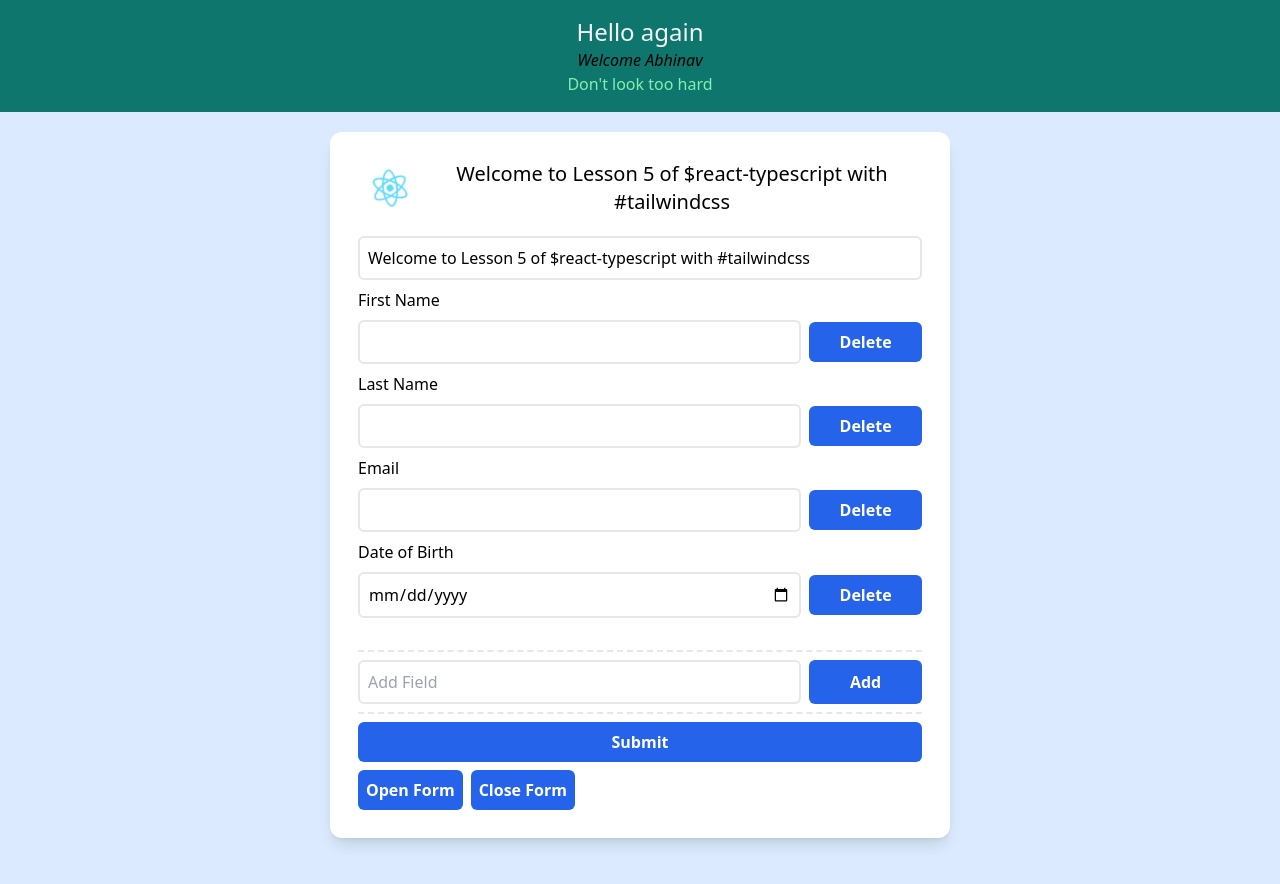
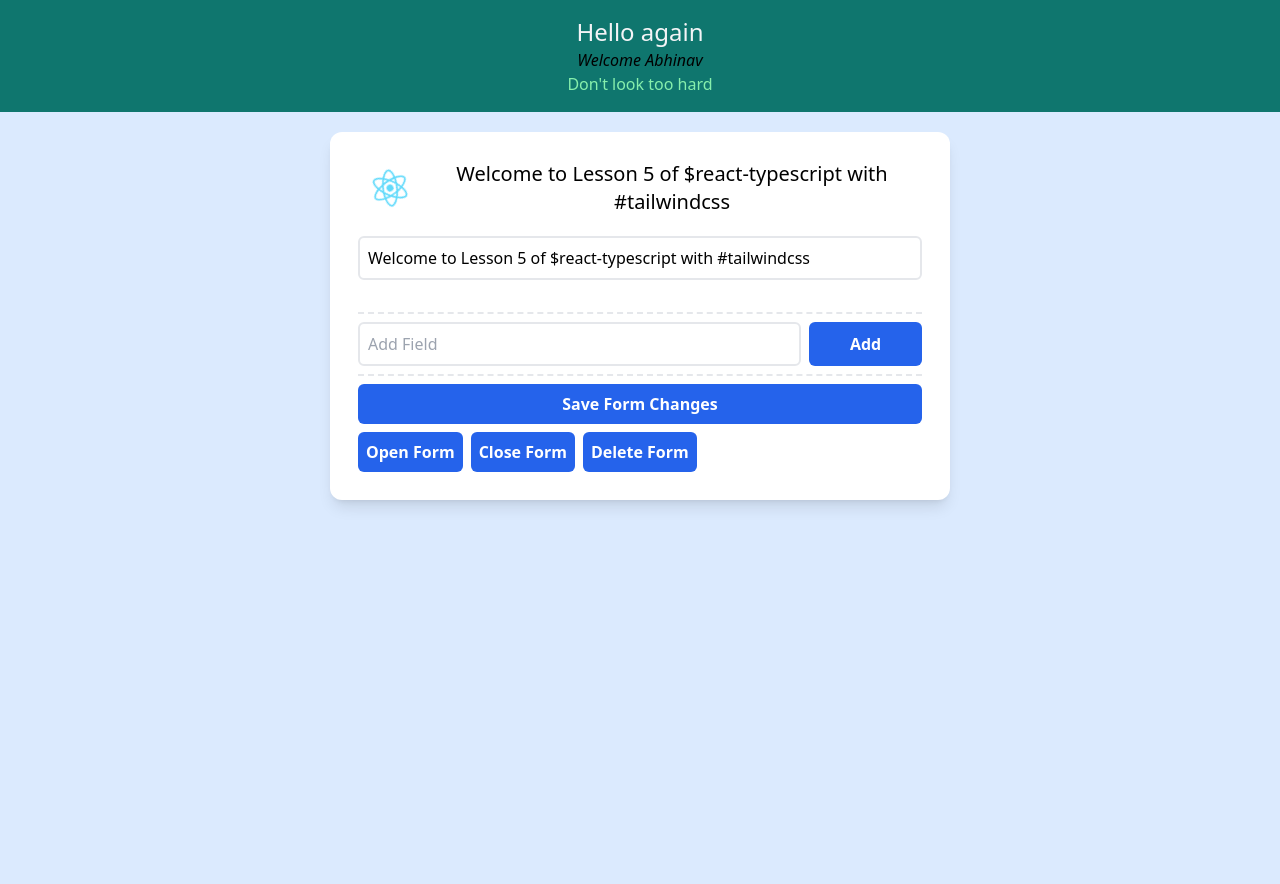
Before and after one commit to abeeto/reactforall_msOne, a React (Create React App) app: page / in a window 1280 px wide. Both pictures are taken after a click on the button "Open Form". Shown: the top 884 px of the page. Built offline with nearby package versions, Linux system fonts and the light colour scheme.

Commit message:
Get form to select/open/delete forms

```diff
--- a/src/App.tsx
+++ b/src/App.tsx
@@ -1,24 +1,46 @@
-import React, { useState } from 'react';
+import React, { useEffect, useState } from 'react';
 import AppContainer from './AppContainer';
 import FormHeading from './FormHeading';
 import FormElements from './FormElements';
 import { FormBtn } from './FormBtn';
 import FormHome from './FormHome';
 
+
+interface form {
+  id: number,
+  title: string,
+  elements: formFieldElement[]
+}
+interface formFieldElement {
+  id: number,
+  label: string,
+  type:string
+}
+
+
 function App() {
   const [formOpen, setFormOpen] = useState("HOME");
   const [formTitle, setFormTitle] = useState<string>("Welcome to Lesson 5 of $react-typescript with #tailwindcss");
-
+  const [selectedFormKey, setSelectedFormKey] = useState<string>("");
+  const [selectedFormElements, setSelectedFormElements] = useState<formFieldElement[]>([]);
+  useEffect(()=> {
+    if(selectedFormKey) {
+      let form = JSON.parse(localStorage.getItem(selectedFormKey) as string);
+      setSelectedFormElements(form.elements);
+      setFormTitle(form.title);
+      console.log(form);
+    }
+  }, [selectedFormKey])
   return (
     <AppContainer>
       <FormHeading innerText={formTitle}/>
       {
         formOpen === "FORM" ?
         <>
-          <FormElements formTitle={formTitle} setFormTitle={setFormTitle}/>
+          <FormElements formTitle={formTitle} setFormTitle={setFormTitle} elements={selectedFormElements} setElements={setSelectedFormElements}/>
         </>
         :
-        <FormHome/>
+        <FormHome setSelectedFormKey={setSelectedFormKey}/>
       }
       <div className="flex gap-2">
         <FormBtn onClick={() => {
@@ -27,9 +49,16 @@ function App() {
         innerText="Open Form"/>
 
         <FormBtn onClick={() => {
+          setFormTitle("Welcome to Lesson 5 of $react-typescript with #tailwindcss");
           setFormOpen("HOME");
         }}
         innerText="Close Form"/>
+        <FormBtn onClick={() => {
+          if(selectedFormKey) {
+            localStorage.removeItem(selectedFormKey);
+          }
+        }}
+        innerText="Delete Form"/>
       </div>
 
     </AppContainer>
--- a/src/FormElements.tsx
+++ b/src/FormElements.tsx
@@ -1,4 +1,4 @@
-import React, {useState, useRef} from "react";
+import React, {useState} from "react";
 import { FormBtn } from "./FormBtn";
 
 interface form {
@@ -12,41 +12,36 @@ interface formFieldElement {
   type:string
 }
 
-interface FormTitleProps {
+interface FormElementsProps {
   formTitle: string;
   setFormTitle: React.Dispatch<React.SetStateAction<string>>;
+  elements: formFieldElement[];
+  setElements: React.Dispatch<React.SetStateAction<formFieldElement[]>>
 }
 
-export default function FormElements({formTitle, setFormTitle} : FormTitleProps) {
+export default function FormElements({formTitle, setFormTitle, elements, setElements} : FormElementsProps) {
   const [newField, setNewField] = useState<string>("");
-  const [formFieldElements, setFormFieldElements] = useState<formFieldElement[]>([
-    {id: 1, label: "First Name", type: "text"},
-    {id: 2, label: "Last Name", type: "text"},
-    {id: 3, label: "Email", type: "email"},
-    {id: 4, label: "Date of Birth", type: "date"}
-  ]);
   const deleteFormFieldElement = (idDelete: number) => {
-    return formFieldElements.filter((item: formFieldElement) => item.id !== idDelete);
+    return elements.filter((item: formFieldElement) => item.id !== idDelete);
   }
-  const titleRef = useRef(null);
     return (
       <div className="flex flex-col">
         <div className="flex flex-row">
-          <input className="border-2 border-grey-200 rounded-md p-2 flex-1" type="text" ref={titleRef} value={formTitle} onChange={(e) => {
+          <input className="border-2 border-grey-200 rounded-md p-2 flex-1" type="text" value={formTitle} onChange={(e) => {
             setFormTitle(e.target.value);
             console.log(formTitle);
           }}/>
         </div>
 
         {
-          formFieldElements.map(item => {
+          elements.map(item => {
             return (
               <React.Fragment key={item.id}>
                 <label className="text-m font-medium my-2" htmlFor={item.label}>{item.label}</label>
                 <div className="flex flex-row justify-between gap-2">
                   <input className="border-2 border-grey-200 rounded-md p-2 flex-1" id={item.label} type={item.type} />
                   <FormBtn innerText="Delete" onClick={(_)=>{
-                    setFormFieldElements(deleteFormFieldElement(item.id));
+                    setElements(deleteFormFieldElement(item.id));
                   }} className="self-center w-1/5"/>
                 </div>
               </React.Fragment>
@@ -64,12 +59,12 @@ export default function FormElements({formTitle, setFormTitle} : FormTitleProps)
             }
           }/>
           <FormBtn innerText="Add" className="w-1/5"onClick={(_) => {
-            setFormFieldElements([...formFieldElements, {id: Number(new Date()), label: newField, type: "text"}])
+            setElements([...elements, {id: Number(new Date()), label: newField, type: "text"}])
           }}/>
         </div>
-        <FormBtn innerText='Submit' onClick= {(e) => {
+        <FormBtn innerText='Save Form Changes' onClick= {(e) => {
           e.preventDefault();
-          let currentForm:form = {id: Number(new Date()), title: formTitle, elements: formFieldElements};
+          let currentForm:form = {id: Number(new Date()), title: formTitle, elements: elements};
           localStorage.setItem(currentForm.id.toString(), JSON.stringify({title: currentForm.title, elements: currentForm.elements}))
         }}/>
       </div>
--- a/src/FormHome.tsx
+++ b/src/FormHome.tsx
@@ -1,11 +1,26 @@
-import React from "react";
+import { MouseEventHandler, SetStateAction } from "react";
 import logo from "./logo.svg";
 
-export default function FormHome() {
+export default function FormHome({setSelectedFormKey} :{setSelectedFormKey: React.Dispatch<SetStateAction<string>>}) {
+    const handleFormSelect : MouseEventHandler<HTMLDivElement> = (e) => {
+        let key = e.currentTarget.dataset.key;
+        if (key) {
+            setSelectedFormKey(key);
+        }
+    }
+
     return (
-        <div className="flex p-3">
-            <img src={logo} alt="react logo" className="h-48 w-auto"/>
-            <p className="self-center"> Welcome to the form home page </p>
+        <div className="flex p-3 gap-2">
+            <img src={logo} alt="react logo" className="h-20 w-auto flex-shrink-1"/>
+            <div className="flex flex-col flex-1">
+            <div className="">Available Forms:</div>
+            {
+                Object.keys(localStorage).map((key) => {
+                    let item = JSON.parse(localStorage.getItem(key) as string);
+                    return (<div className="text-xl font-thin mb-5 p-3 bg-slate-300" key={key} data-key={key} onClick={handleFormSelect}>{item.title} </div>)
+                })
+            }
+            </div>
         </div>
     )
 }
```
